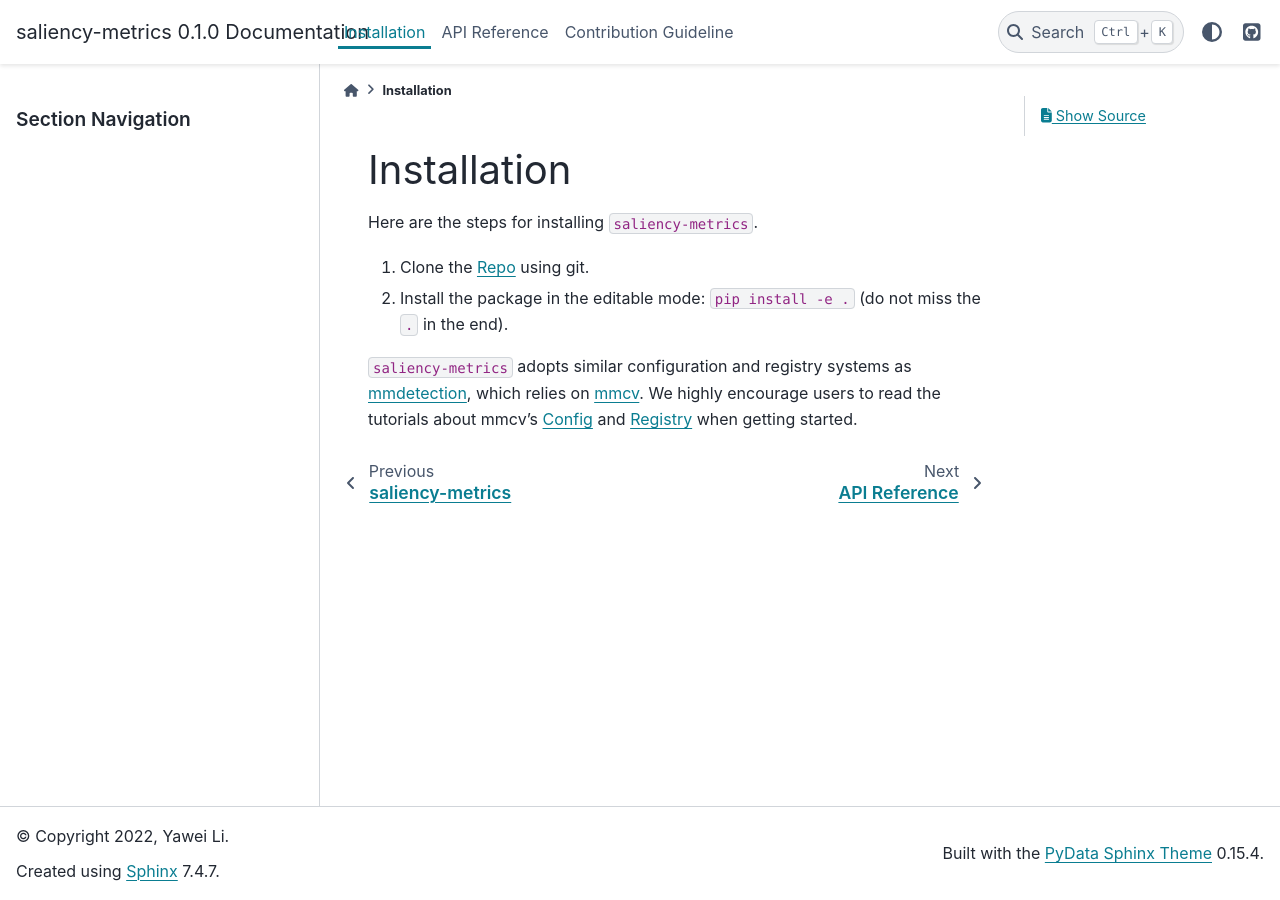
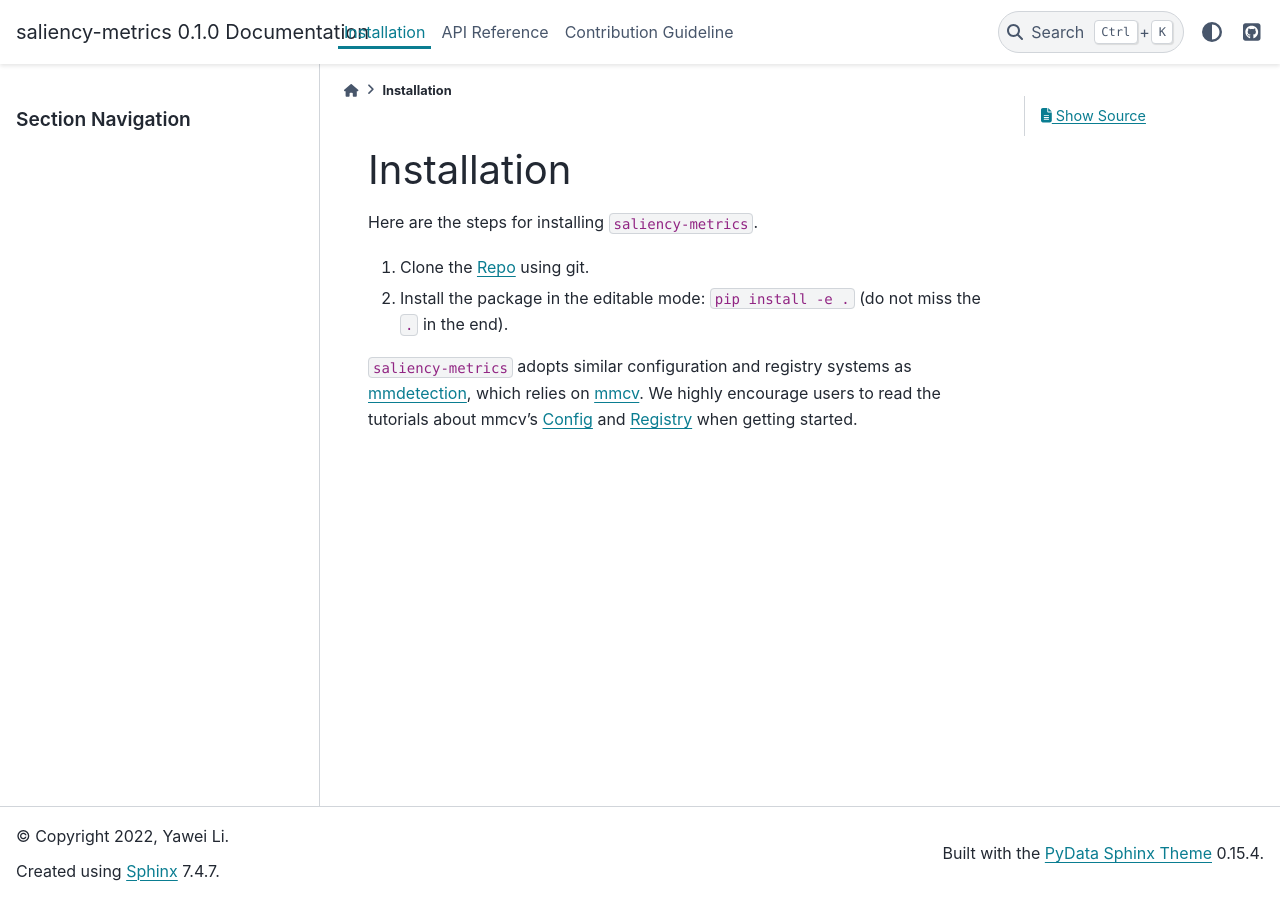
Before and after one commit to sandylaker/saliency-metrics, a Sphinx documentation site: the page built from docs/source/installation.rst, in a window 1280 px wide. Built offline with Sphinx 7.4.7 and the PyData theme 0.15.4, drawn with Linux system fonts in a browser that asks for light colours; part of the change alters nothing that is shown.

```diff
--- a/docs/source/conf.py
+++ b/docs/source/conf.py
@@ -67,6 +67,12 @@ source_suffix = {
     ".md": "markdown",
 }
 
+intersphinx_mapping = {
+    "python3": ("https://docs.python.org/3", None),
+    "numpy": ("https://numpy.org/doc/stable/", None),
+    "torch": ("https://pytorch.org/docs/stable/", None),
+}
+
 # The master toctree document.
 master_doc = "index"
 
@@ -101,6 +107,7 @@ html_theme_options = {
     "show_toc_level": 1,
     "footer_items": ["copyright"],
     "navbar_align": "content",
+    "show_prev_next": False,
 }
 
 # Add any paths that contain custom static files (such as style sheets) here,
```
